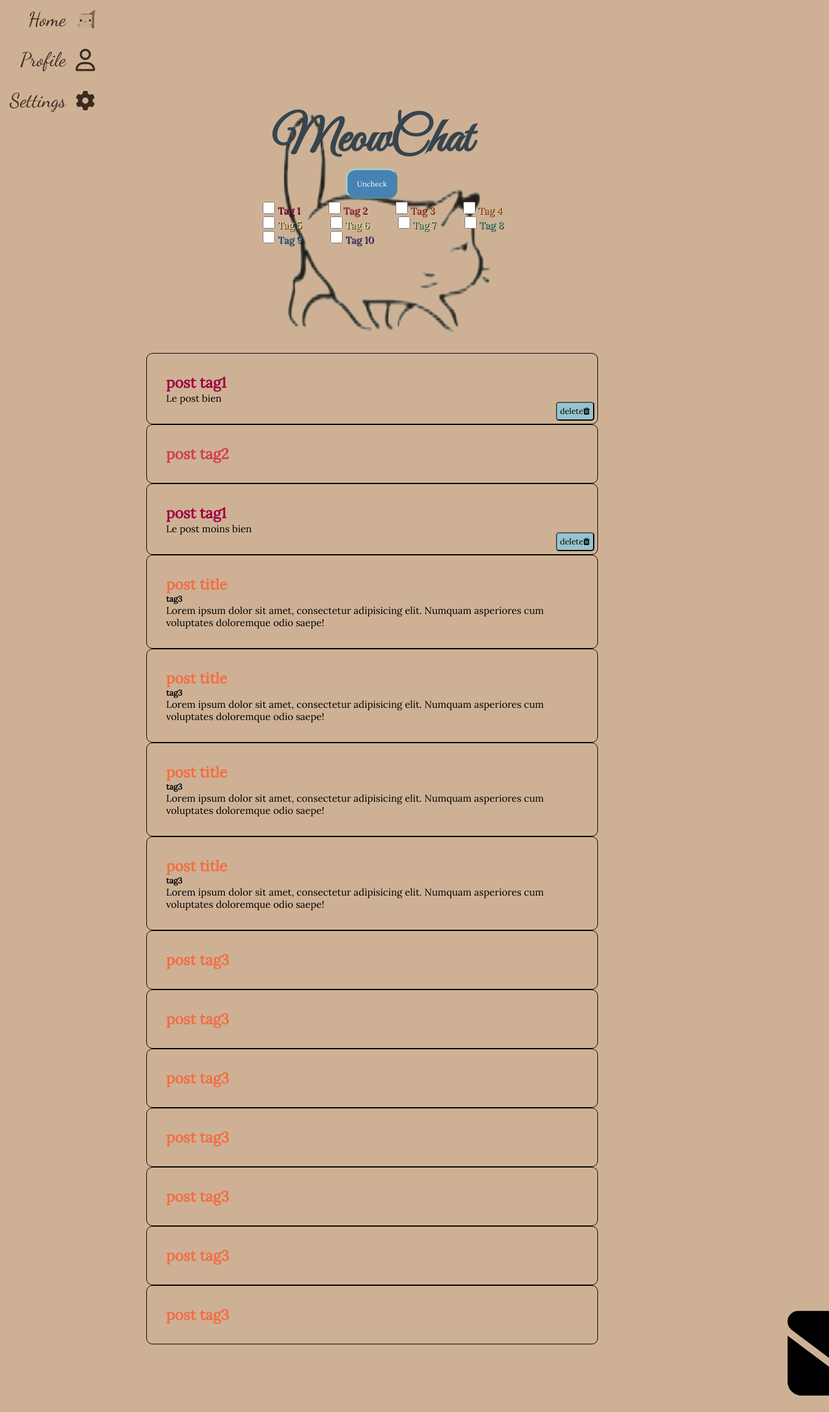
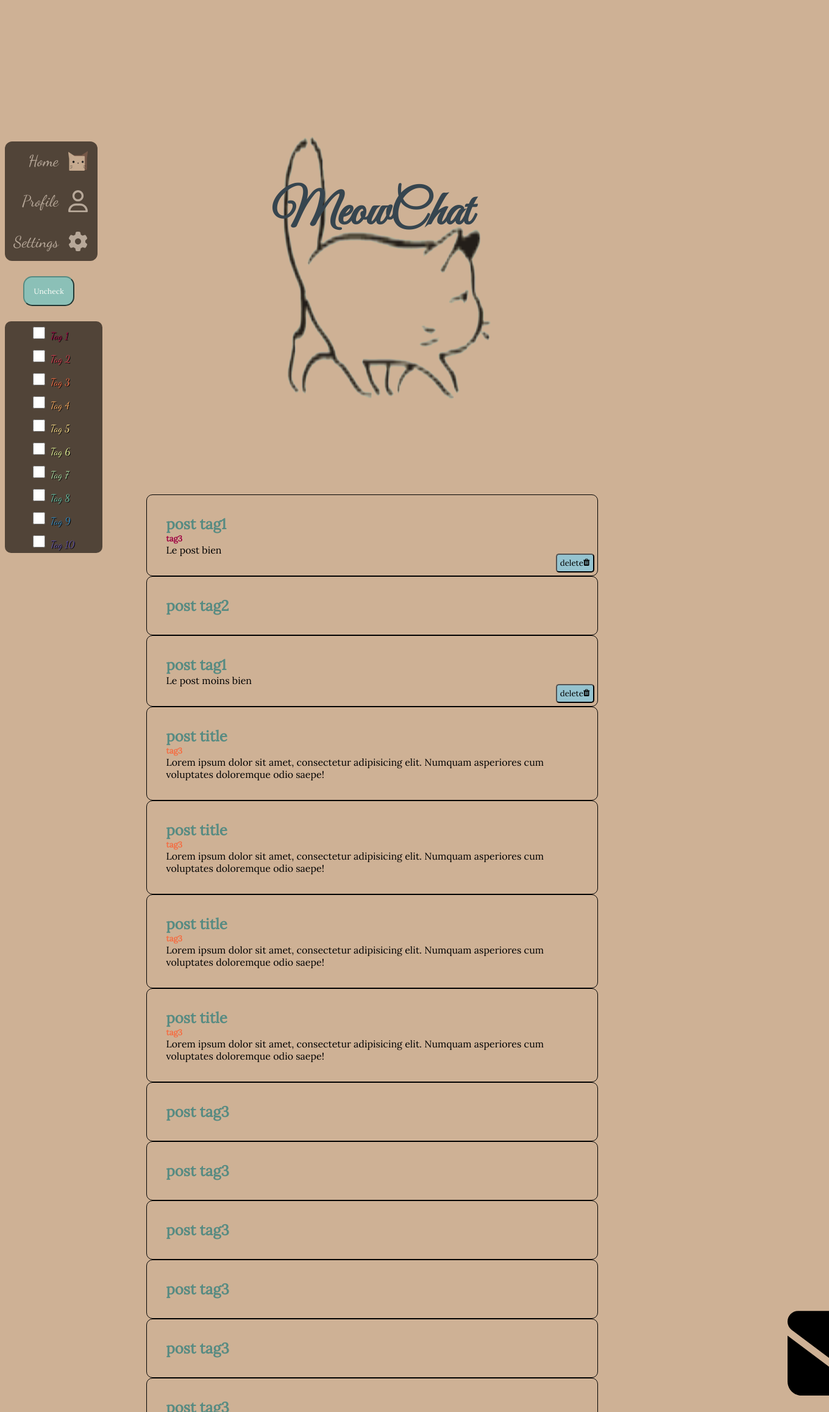
Before and after one commit to AnnamTRAN/Socialmedia, a PHP site: page / in a window 1360 px wide; the page is wider, and only the part inside the window is pictured. Shown: that part at 61% size. Run offline with PHP 8.4, Linux system fonts and the light colour scheme.

Commit message:
13/03/2023 - More visual changes

```diff
--- a/css/banner.css
+++ b/css/banner.css
@@ -3,8 +3,8 @@
     background-size: 100% 100%;
     background-blend-mode: darken;
     background-color: #ceb195;
-    height: 25vh;
-    width: 100%;
+    height: 30vh;
+    max-width: 100%;
     display: flex;
     flex-direction: column;
     align-items: center;
--- a/css/filter.css
+++ b/css/filter.css
@@ -1,28 +1,38 @@
+#div-filter{
+    display: flex;
+    flex-direction: column;
+    justify-content: center;
+    align-items: center;
+}
+
 #filter{
     list-style-type: none;
     align-items: center;
-    width: 50%;
+    width: 100%;
     user-select: none;
-
+    background-color: #514438;
+    border-radius: 10px;
+    margin-left: 1rem;
 }
 
 #uncheck{
     font-family: 'Lora';
     font-size: 12px;
     border-radius: 15px;
-    margin-bottom: 5px;
+    margin-top: 25px;
+    margin-bottom: 25px;
     padding: 15px 15px;
     cursor: pointer;
-    border-color: #96DED1;
-    background-color: #4682B4;
+    border-color: #578B82;
+    background-color: #8BC0B7;
     color: #FFFFFA;
     transition: all 0.3s ease;
 }
 #uncheck:hover{
     transform: translateY(-3px);
     color: #333138;
-    border-color: #4682B4;
-    background-color: #96DED1;
+    border-color: #8BC0B7;
+    background-color: #578B82;
 }
 
 .checkbox{
@@ -37,51 +47,68 @@
 #label-tag1{
     color: var(--color-tag1);
     text-shadow: #000103 1px 1px;
+    font-size: 50%;
 }
 
 #label-tag2{
     color: var(--color-tag2);
     text-shadow: #000103 1px 1px;
+    font-size: 50%;
 }
 
 #label-tag3{
     color: var(--color-tag3);
     text-shadow: #000103 1px 1px;
+    font-size: 50%;
 }
 
 #label-tag4{
     color: var(--color-tag4);
     text-shadow: #000103 1px 1px;
+    font-size: 50%;
 }
 
 #label-tag5{
     color: var(--color-tag5);
     text-shadow: #000103 1px 1px;
+    font-size: 50%;
 }
 
 #label-tag6{
     color: var(--color-tag6);
     text-shadow: #000103 1px 1px;
+    font-size: 50%;
 }
 
 #label-tag7{
     color: var(--color-tag7);
     text-shadow: #000103 1px 1px;
+    font-size: 50%;
 }
 
 #label-tag8{
     color: var(--color-tag8);
     text-shadow: #000103 1px 1px;
+    font-size: 50%;
 }
 
 #label-tag9{
     color: var(--color-tag9);
     text-shadow: #000103 1px 1px;
+    font-size: 50%;
 }
 
 #label-tag10{
     color: var(--color-tag10);
     text-shadow: #000103 1px 1px;
+    font-size: 50%;
+}
+
+.hidden{
+    transform: translateY(-100vh);
+    opacity: 0;
+    z-index: -1;
+    transition: all, 0.5s ease-out;
 }
 
 /*************** LARGE SCREEN *************/
@@ -98,7 +125,7 @@
 @media only screen and (max-width: 600px){
     #filter{
         display: grid;
-        grid-template-columns: 1fr 1fr 1fr 1fr 1fr;
+        grid-template-columns: 1fr 1fr;
     }
 }
 /*************** SMALL SCREEN *************/
--- a/css/navbar.css
+++ b/css/navbar.css
@@ -3,6 +3,9 @@
     transition: transform 0.5s ease;
     font-family: 'Dancing Script', cursive;
     font-size: 2rem;
+    z-index: 1;
+    max-width: 10rem;
+    margin-top: 10vh;
 }
 
 
@@ -10,23 +13,28 @@
     width: 100%;
     display: flex;
     justify-content: flex-end;
+    border-radius: 50px;
 }
 
 .navbar-nav{
     list-style: none;
     padding: 0;
     margin: 0;
+    margin-left: 8px;
     display: flex;
     flex-direction: column;
     align-items: center;
     height: 100%;
+    background-color: #514438;
+    border-radius: 12px;
 }
 
 .nav-link{
     display: flex;
     align-items: center;
     text-decoration: none;
-    color: #3C2A21;
+    color: #B8A99A;
+    font-size: 80%;
 }
 
 .link-text{
@@ -36,18 +44,20 @@
 
 /**************** LARGE SCREEN *************/
 @media only screen and (min-width: 600px){
-    #navbar{
-        margin-left: 1rem;
-    }
 
     .nav-link svg{
-        filter: invert(15%) sepia(52%) saturate(359%) hue-rotate(336deg) brightness(91%) contrast(93%);        min-width: 2rem;
+        filter: invert(77%) sepia(21%) saturate(222%) hue-rotate(349deg) brightness(86%) contrast(87%);
+        min-width: 2rem;
         margin: 1rem;
     }
 
     .nav-link img{
         min-width: 2rem;
         margin: 1rem;
+    }
+
+    .nav-item:hover{
+        background-color: grey;
     }
 }
 /*************** LARGE SCREEN *************/
@@ -59,10 +69,12 @@
 @media only screen and (max-width: 600px){
     #navbar{
         transform: translateX(-100%);
-        z-index: 2;
+        z-index: 4;
         height: 100%;
         width: 100%;
         background-color: rgba(0,0,0,0.4);
+        max-width: 100vw;
+        margin-top: 0;
     }
 
     .nav-link p{
@@ -85,6 +97,12 @@
     .nav-item{
         width: 20%;
     }
+
+    .navbar-nav{
+        margin-left: 0;
+        border-radius: 0;
+        background-color:rgba(184,169,154, 0.5);
+    }
 }
 
 /**************** SMALL SCREEN *************/
--- a/css/post.css
+++ b/css/post.css
@@ -2,7 +2,7 @@
 #post{
     position: absolute;
     overflow-y: auto;
-    top: 25vh;
+    top: 35vh;
     bottom: 0vh;
     width: 100%;
     z-index: 1;
@@ -139,14 +139,18 @@ div button{
     cursor: pointer;
 }
 
-.tag[data-value="tag1"] h2{
+h2{
+    color: var(--color-title);
+}
+
+.tag[data-value="tag1"] h5{
     color: var(--color-tag1);
 }
 
-.tag[data-value="tag2"] h2{
+.tag[data-value="tag2"] h5{
     color: var(--color-tag2);
 }
 
-.tag[data-value="tag3"] h2{
+.tag[data-value="tag3"] h5{
     color: var(--color-tag3);
 }
--- a/index.html
+++ b/index.html
@@ -53,26 +53,8 @@
                 </li>
 
             </ul>
-        </nav>
-        <!-- SIDE NAVBAR -->
 
-    </header>
-
-
-    <main>
-        <div id="global">
-            <!-- MAIN CONTENT -->
-
-            <div id="main_content">
-                <!-- Banner -->
-                <div id="banner">
-
-                    <button id="mobile-menu" onclick="display()">
-                        <svg xmlns="http://www.w3.org/2000/svg" viewBox="0 0 448 512"><!--! Font Awesome Pro 6.2.1 by @fontawesome - https://fontawesome.com License - https://fontawesome.com/license (Commercial License) Copyright 2022 Fonticons, Inc. --><path d="M272 304h-96C78.8 304 0 382.8 0 480c0 17.67 14.33 32 32 32h384c17.67 0 32-14.33 32-32C448 382.8 369.2 304 272 304zM48.99 464C56.89 400.9 110.8 352 176 352h96c65.16 0 119.1 48.95 127 112H48.99zM224 256c70.69 0 128-57.31 128-128c0-70.69-57.31-128-128-128S96 57.31 96 128C96 198.7 153.3 256 224 256zM224 48c44.11 0 80 35.89 80 80c0 44.11-35.89 80-80 80S144 172.1 144 128C144 83.89 179.9 48 224 48z"/></svg>
-                    </button>
-
-                    <h1>MeowChat</h1>
-
+            <div id="div-filter">
                 <input type="button" value="Uncheck" id="uncheck" onclick="Uncheck(this)">
 
                 <ul id="filter">
@@ -146,6 +128,30 @@
                         </div>
                     </li>
                 </ul>
+            </div>
+        </nav>
+        <!-- SIDE NAVBAR -->
+
+
+
+    </header>
+
+
+    <main>
+        <div id="global">
+            <!-- MAIN CONTENT -->
+
+            <div id="main_content">
+                <!-- Banner -->
+                <div id="banner">
+
+                    <button id="mobile-menu" onclick="display()">
+                        <svg xmlns="http://www.w3.org/2000/svg" viewBox="0 0 448 512"><!--! Font Awesome Pro 6.2.1 by @fontawesome - https://fontawesome.com License - https://fontawesome.com/license (Commercial License) Copyright 2022 Fonticons, Inc. --><path d="M272 304h-96C78.8 304 0 382.8 0 480c0 17.67 14.33 32 32 32h384c17.67 0 32-14.33 32-32C448 382.8 369.2 304 272 304zM48.99 464C56.89 400.9 110.8 352 176 352h96c65.16 0 119.1 48.95 127 112H48.99zM224 256c70.69 0 128-57.31 128-128c0-70.69-57.31-128-128-128S96 57.31 96 128C96 198.7 153.3 256 224 256zM224 48c44.11 0 80 35.89 80 80c0 44.11-35.89 80-80 80S144 172.1 144 128C144 83.89 179.9 48 224 48z"/></svg>
+                    </button>
+
+                    <h1>MeowChat</h1>
+
+
 
                 </div>
                 <!-- Banner -->
@@ -157,6 +163,7 @@
 
                     <article class="tag" data-value="tag1">
                         <h2>post tag1</h2>
+                        <h5>tag3</h5>
                         <p>Le post bien</p>
                         <button class="remove-button">delete <i class="fa fa-trash"></i></button>
                         <div class="remove">
--- a/style.css
+++ b/style.css
@@ -8,6 +8,7 @@
     margin: 0;
     padding: 0;
 }
+
 body{
     background-color: var(--color-bg);
     font-family: 'Lora';
@@ -58,6 +59,7 @@ main,footer{
     --color-tag10:#5e4fa2;
 
     --color-bg: #CEB195;
+    --color-title: #578B82;
 }
 
 /**************** VARIABLES *************/
```
Lines whose indentation alone changed are shown as unchanged.
